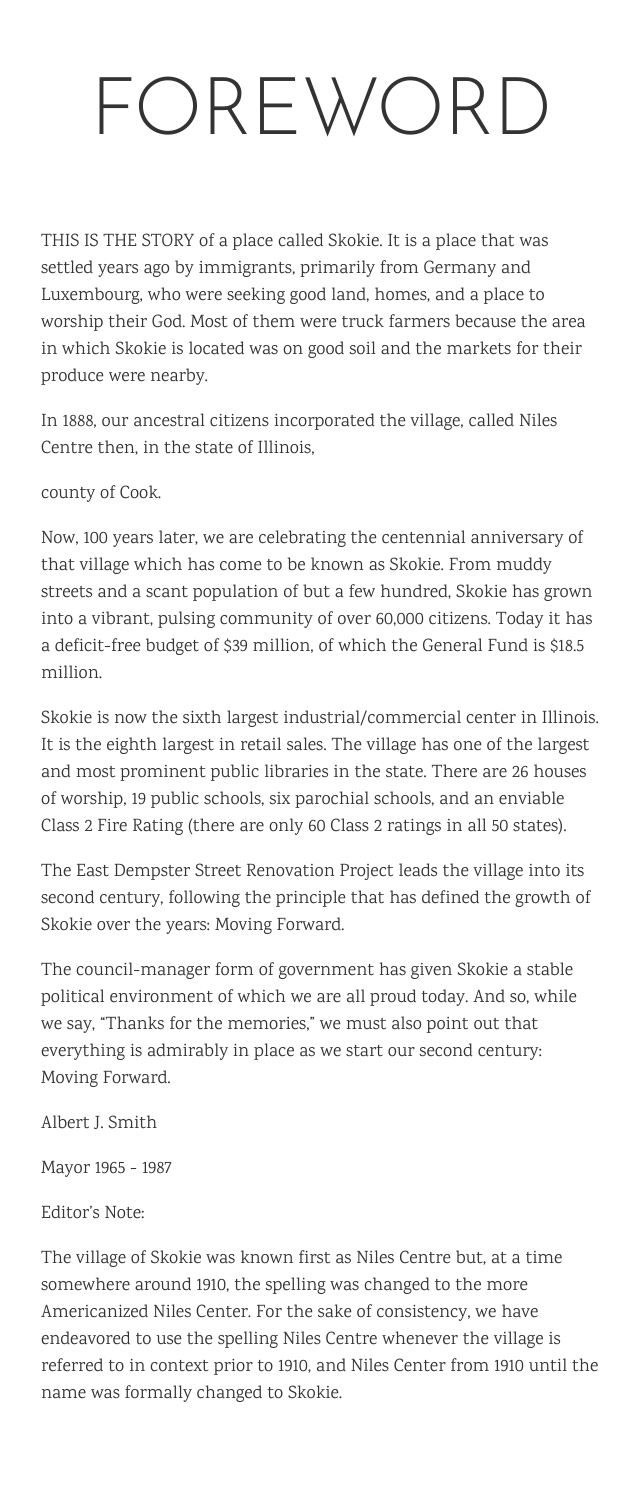
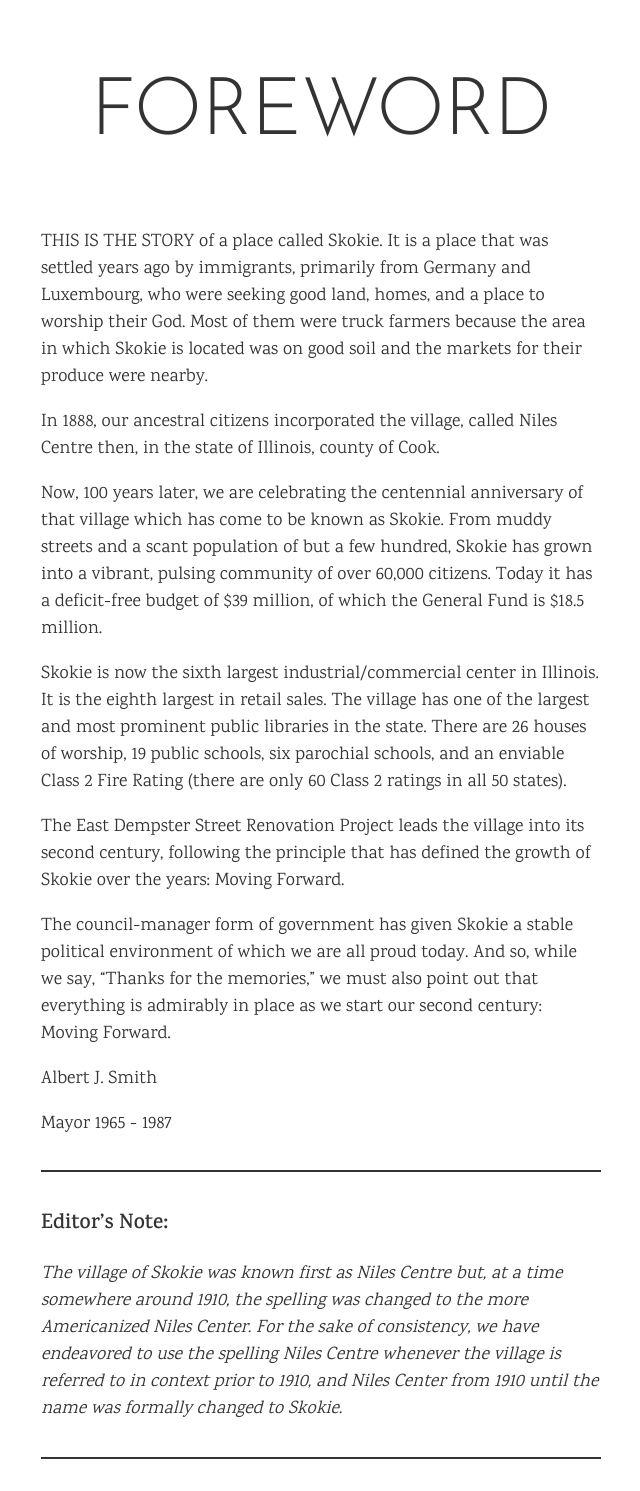
Before and after one commit to skokielibrary/skokiecentennial, a Jekyll site: the page built from _chapters/foreword.markdown, in a window 1280 px wide. Shown: the whole page, without its empty margins (319-959 px from the left). Built offline with Jekyll 4.4.1, drawn with Linux system fonts in a browser that asks for light colours; before the commit the page ends 1426 px from its top, so only the background shows below that.

```diff
--- a/_chapters/foreword.markdown
+++ b/_chapters/foreword.markdown
@@ -1,11 +1,6 @@
 ---
 title: foreword
 ---
-
-
-
-
-
 
 THIS IS THE STORY of a place called Skokie. It is a place that was settled years ago by
 immigrants, primarily from Germany and Luxembourg, who were seeking good land,
@@ -13,22 +8,14 @@ homes, and a place to worship their God. Most of them were truck farmers
 because the area in which Skokie is located was on good soil and the markets
 for their produce were nearby.
 
-
-
 In 1888, our ancestral citizens
-incorporated the village, called Niles Centre then, in the state of Illinois,
-
-county of Cook.
-
-
+incorporated the village, called Niles Centre then, in the state of Illinois, county of Cook.
 
 Now, 100 years later, we are celebrating
 the centennial anniversary of that village which has come to be known as
 Skokie. From muddy streets and a scant population of but a few hundred, Skokie
 has grown into a vibrant, pulsing community of over 60,000 citi­zens. Today it has a
 deficit-free budget of $39 million, of which the General Fund is $18.5 million.
-
-
 
 Skokie is now the sixth
 largest industrial/commercial center in Illinois. It is the eighth largest in
@@ -37,46 +24,24 @@ libraries in the state. There are 26 houses of worship, 19 public schools, six
 parochial schools, and an enviable Class 2 Fire Rating (there are only 60 Class
 2 ratings in all 50 states).
 
-
-
 The East Dempster Street
 Renovation Project leads the village into its second century, following the
 principle that has defined the growth of Skokie over the years: Moving Forward.
 
-
-
-The council-manager form of
-government has given Skokie a stable political environment of which we are all
+The council-manager form of government has given Skokie a stable political environment of which we are all
 proud today. And so, while we say, “Thanks for the memories,” we must also
 point out that everything is admirably in place as we start our second century:
 Moving Forward.
-
-
-
-
 
 Albert J. Smith
 
 Mayor 1965 -
 1987
 
-
-
-
-
-
-
-
-
-
-
-Editor’s Note:
-
-
-
-The village of Skokie was known first as Niles
-Centre but, at a time somewhere around
-1910, the spelling was changed to the more Americanized Niles Center. For
-the sake of consistency, we have endeavored to use the spelling Niles Centre
-whenever the village is referred to in context prior to 1910, and Niles
-Center from 1910 until the name was formally changed to Skokie.
+> ### Editor’s Note:
+>
+>The village of Skokie was known first as Niles
+>Centre but, at a time somewhere around 1910, the spelling was changed to the more Americanized Niles Center.
+>For the sake of consistency, we have endeavored to use the spelling Niles Centre
+>whenever the village is referred to in context prior to 1910, and Niles
+>Center from 1910 until the name was formally changed to Skokie.
```
